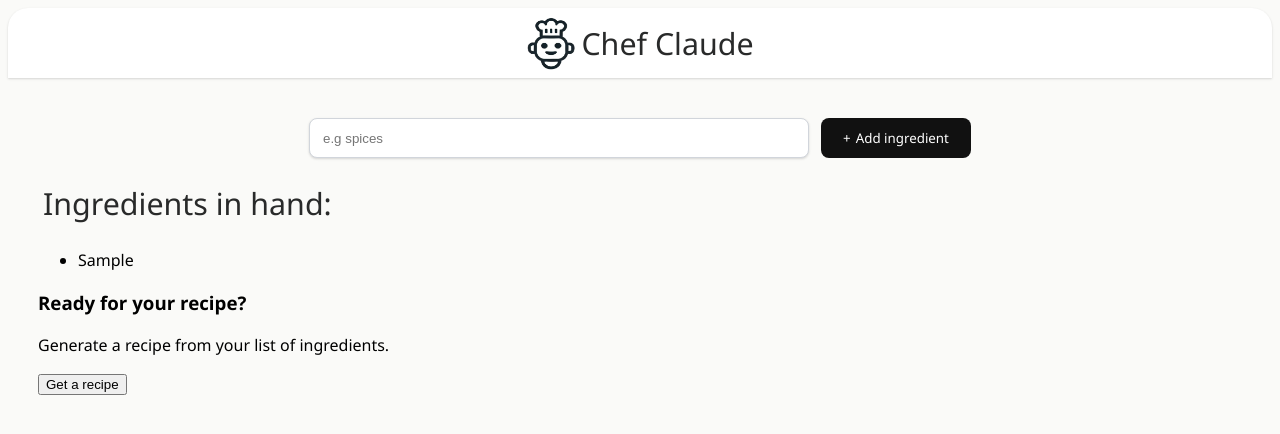
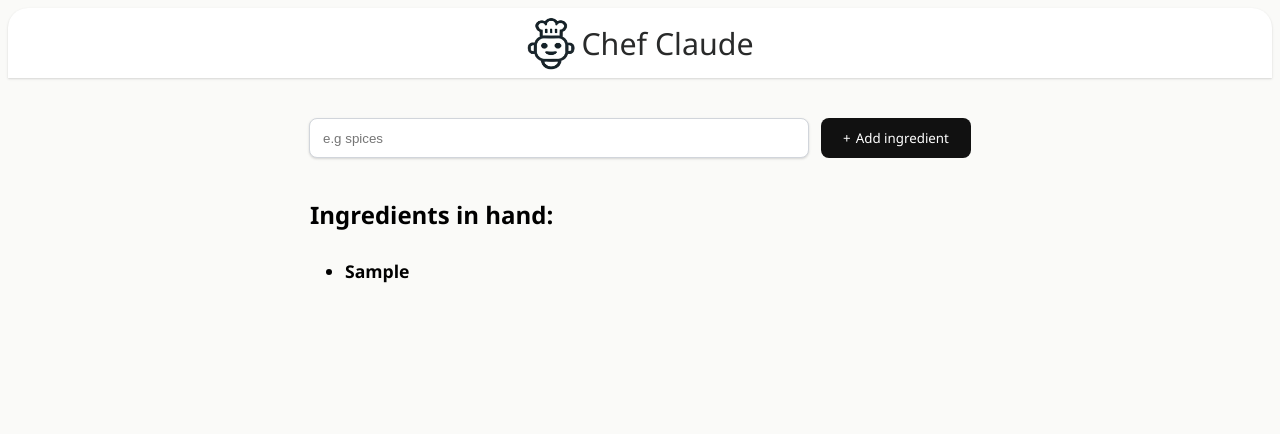
Before and after one commit to Urahara-99/chef-claude, a React (Vite) app: page / in a window 1280 px wide. Both pictures are taken after typing "Sample" into the empty fields and a click on the button "Add ingredient". Shown: the top 434 px of the page. Built offline with nearby package versions, Linux system fonts and the light colour scheme.

Commit message:
semi-finished main component

```diff
--- a/src/Main.css
+++ b/src/Main.css
@@ -40,6 +40,7 @@ h2{
 }
 main{
     padding: 40px 30px;
+
 }
 form{
     display: flex;
@@ -59,3 +60,51 @@ form > button::before{
     content: "+";
     margin-right: 5px;
 }
+.add-items{
+    justify-content: center;
+    display: flex;
+    margin-top: 20px;
+}
+.get-recipe{
+    margin-top: 30px;
+}
+.list-recipe{
+    width: 670px;
+    height: 300px;
+    align-items: center;
+    justify-content: center;
+}
+.list-recipe > h2{
+    margin-left: 5px;
+    font-weight: bold;
+    color: black;
+    font-size: 1.5rem;
+}
+.get-recipe{
+    display: flex;
+    background-color: #e1e5eb;
+    padding-left: 50px;
+    border-radius: 8px;
+}
+.recipe-button{
+    width: 140px;
+    background-color: rgb(220, 132, 102);
+    color: #FAFAF8;
+    height: 35px;
+    color: white;
+    font-family:'Segoe UI', Tahoma, Geneva, Verdana, sans-serif;
+    border-radius: 8px;
+    border: none;
+    font-size: 15px;
+    margin-top: 30px;
+    margin-left: 60px;
+}
+.ing-list{
+    font-size: 1.1rem;
+}
+ul{
+    line-height: 2;
+}
+.suggest-list{
+    margin-top: 20px;
+}
--- a/src/components/Main.jsx
+++ b/src/components/Main.jsx
@@ -9,8 +9,12 @@ const Main = () => {
   function submit(event){
     const newIng = event.get("ingredient");
     setList(prev=> [...prev, newIng])
-    console.log(newIng);
   }
+  const [recipeShown, setRecipeShown] = React.useState(false);
+  function getRecipe(){
+    setRecipeShown(prev => !prev)
+  }
+
   return (
     <main>
     <form action={submit} >
@@ -23,18 +27,55 @@ const Main = () => {
         <button>Add ingredient</button>
     </form>
     <div className='add-items'>
-    <section>
+    {ingMap.length ?
+     <section className='list-recipe'>
       <h2>Ingredients in hand:</h2>
-      <ul>{ingMap}</ul>
-      <div>
-        <div>
+      <div className='ing-list'><ul><h4>{ingMap}</h4></ul></div>
+      {ingMap.length > 3 ?
+      <div className='get-recipe'>
+        <div className='recipe-box'>
         <h3>Ready for your recipe?</h3>
         <p>Generate a recipe from your list of ingredients.</p>
         </div>
-        <button>Get a recipe</button>
-      </div>
-    </section>
+        <button className='recipe-button' onClick={getRecipe}>Get a recipe</button>
+      </div> : null }
+
+    </section> : null }
     </div>
+    {recipeShown ?
+    <div className='suggest-list'><br /><br />
+    <h2>Chef Claude Recommends:</h2>
+    <article className="suggested-recipe-container" aria-live="polite">
+        <p>Based on the ingredients you have available, I would recommend making a simple a delicious <strong>Beef Bolognese Pasta</strong>. Here is the recipe:</p>
+        <h3>Beef Bolognese Pasta</h3>
+        <strong>Ingredients:</strong>
+        <ul>
+            <li>1 lb. ground beef</li>
+            <li>1 onion, diced</li>
+            <li>3 cloves garlic, minced</li>
+            <li>2 tablespoons tomato paste</li>
+            <li>1 (28 oz) can crushed tomatoes</li>
+            <li>1 cup beef broth</li>
+            <li>1 teaspoon dried oregano</li>
+            <li>1 teaspoon dried basil</li>
+            <li>Salt and pepper to taste</li>
+            <li>8 oz pasta of your choice (e.g., spaghetti, penne, or linguine)</li>
+        </ul>
+        <strong>Instructions:</strong>
+        <ol>
+            <li>Bring a large pot of salted water to a boil for the pasta.</li>
+            <li>In a large skillet or Dutch oven, cook the ground beef over medium-high heat, breaking it up with a wooden spoon, until browned and cooked through, about 5-7 minutes.</li>
+            <li>Add the diced onion and minced garlic to the skillet and cook for 2-3 minutes, until the onion is translucent.</li>
+            <li>Stir in the tomato paste and cook for 1 minute.</li>
+            <li>Add the crushed tomatoes, beef broth, oregano, and basil. Season with salt and pepper to taste.</li>
+            <li>Reduce the heat to low and let the sauce simmer for 15-20 minutes, stirring occasionally, to allow the flavors to meld.</li>
+            <li>While the sauce is simmering, cook the pasta according to the package instructions. Drain the pasta and return it to the pot.</li>
+            <li>Add the Bolognese sauce to the cooked pasta and toss to combine.</li>
+            <li>Serve hot, garnished with additional fresh basil or grated Parmesan cheese if desired.</li>
+        </ol>
+    </article>
+    </div> : null}
+
     </main>
   )
 }
```
